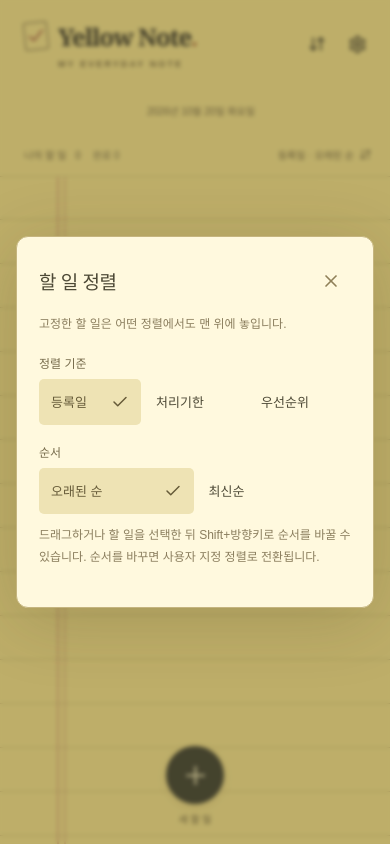
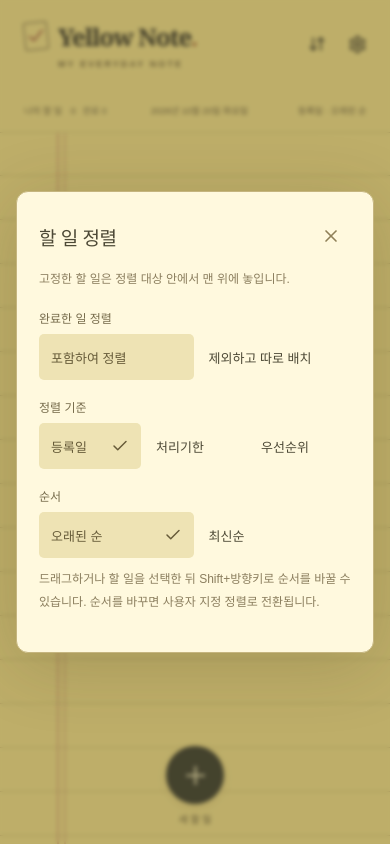
Before and after one commit to hgh-dev/yellownote, a React (Vite) app: page / in a window 390 px wide. Both pictures are taken after a click on the button 317 px from the left and 44 px from the top of the page. Built offline with nearby package versions, Linux system fonts and the light colour scheme.

Commit message:
Add completed task sorting preferences and keep compact header inline

```diff
--- a/src/App.tsx
+++ b/src/App.tsx
@@ -86,9 +86,7 @@ export default function App() {
     resize();
     return () => viewport?.removeEventListener("resize", resize);
   }, []);
-  const visible = sortedTasks(tasks, settings),
-    pinned = visible.filter((t) => t.pinned),
-    normal = visible.filter((t) => !t.pinned);
+  const visible = sortedTasks(tasks, settings);
   const completed = tasks.filter((t) => t.completed).length;
   const sensors = useSensors(
     useSensor(PointerSensor, { activationConstraint: { distance: 6 } }),
@@ -98,7 +96,11 @@ export default function App() {
     return closestCenter({
       ...args,
       droppableContainers: args.droppableContainers.filter(
-        (c) => tasks.find((t) => t.id === c.id)?.pinned === active?.pinned,
+        (c) => {
+          const candidate = tasks.find((t) => t.id === c.id);
+          return candidate?.pinned === active?.pinned &&
+            (!settings.completedSort || settings.completedSort === "include" || candidate?.completed === active?.completed);
+        },
       ),
     });
   };
@@ -316,16 +318,7 @@ export default function App() {
               },
             }}
           >
-            {!!pinned.length && (
-              <div className="task-group">
-                {group(pinned)}
-              </div>
-            )}
-            {!!normal.length && (
-              <div className="task-group">
-                {group(normal)}
-              </div>
-            )}
+            <div className="task-group">{group(visible)}</div>
           </DndContext>
           {ready && !visible.length && (
             <div className="empty-state">
--- a/src/components/SortDialog.tsx
+++ b/src/components/SortDialog.tsx
@@ -38,7 +38,22 @@ export function SortDialog({
   const selected = settings.sortMode === "manual" ? null : settings.sortMode;
   return (
     <Dialog title="할 일 정렬" onClose={onClose}>
-      <p className="help">고정한 할 일은 어떤 정렬에서도 맨 위에 놓입니다.</p>
+      <p className="help">고정한 할 일은 정렬 대상 안에서 맨 위에 놓입니다.</p>
+      <div className="sort-section-title">완료한 일 정렬</div>
+      <div className="sort-options sort-directions">
+        <button aria-pressed={!settings.completedSort || settings.completedSort === "include"}
+          onClick={() => setSettings({ completedSort: "include" })}>포함하여 정렬</button>
+        <button aria-pressed={settings.completedSort === "top" || settings.completedSort === "bottom"}
+          onClick={() => setSettings({ completedSort: settings.completedSort === "top" ? "top" : "bottom" })}>제외하고 따로 배치</button>
+      </div>
+      {(settings.completedSort === "top" || settings.completedSort === "bottom") && <>
+        <div className="sort-section-title">완료한 일 위치</div>
+        <div className="sort-options sort-directions">
+          <button aria-pressed={settings.completedSort === "top"} onClick={() => setSettings({ completedSort: "top" })}>상단</button>
+          <button aria-pressed={settings.completedSort === "bottom"} onClick={() => setSettings({ completedSort: "bottom" })}>하단</button>
+        </div>
+        <p className="help">완료한 일은 선택한 기준으로 정렬하지 않고 기존 수동 순서로 모아 표시합니다. 완료 표시를 꺼 둔 경우에는 숨겨집니다.</p>
+      </>}
       <div className="sort-section-title">정렬 기준</div>
       <div className="sort-options sort-criteria">
         {criteria.map((item) => (
--- a/src/lib/backup.ts
+++ b/src/lib/backup.ts
@@ -20,7 +20,8 @@ export function validSettings(v: unknown): v is Settings {
     v.id === "preferences" &&
     typeof v.showCompleted === "boolean" &&
     ["created", "due", "priority", "manual"].includes(v.sortMode as string) &&
-    ["asc", "desc"].includes(v.direction as string)
+    ["asc", "desc"].includes(v.direction as string) &&
+    (v.completedSort === undefined || ["include", "top", "bottom"].includes(v.completedSort as string))
   );
 }
 export function validTask(v: unknown): v is Task {
--- a/src/lib/tasks.ts
+++ b/src/lib/tasks.ts
@@ -36,6 +36,12 @@ export function sortedTasks(tasks: Task[], settings: Settings): Task[] {
   return tasks
     .filter((t) => settings.showCompleted || !t.completed)
     .sort((a, b) => {
+      if (settings.completedSort && settings.completedSort !== "include") {
+        if (a.completed !== b.completed)
+          return a.completed === (settings.completedSort === "top") ? -1 : 1;
+        if (a.completed && b.completed)
+          return a.sortOrder - b.sortOrder || a.createdAt.localeCompare(b.createdAt) || a.id.localeCompare(b.id);
+      }
       if (a.pinned !== b.pinned) return a.pinned ? -1 : 1;
       let diff = 0;
       if (settings.sortMode === "created")
@@ -70,6 +76,8 @@ export function reorderTasks(
     over = visible.find((t) => t.id === overId);
   if (!active || !over || active.pinned !== over.pinned || activeId === overId)
     return null;
+  if (settings.completedSort && settings.completedSort !== "include" && active.completed !== over.completed)
+    return null;
   const from = visible.indexOf(active),
     to = visible.indexOf(over);
   visible.splice(from, 1);
--- a/src/styles.css
+++ b/src/styles.css
@@ -964,16 +964,36 @@ textarea {
   letter-spacing: 0;
 }
 @media (max-width: 520px) {
-  .app-header { grid-template-rows: 88px 88px; min-height: 176px; }
+  .app-header { grid-template-rows: 88px 44px; min-height: 132px; }
   .header-meta {
-    height: 88px;
-    grid-template-columns: minmax(0, 1fr) auto;
-    grid-template-rows: 44px 44px;
-    gap: 0 8px;
+    height: 44px;
+    grid-template-columns: auto minmax(86px, 1fr) auto;
+    grid-template-rows: 44px;
+    gap: 0 4px;
   }
-  .header-meta time { grid-column: 1 / -1; grid-row: 1; }
-  .task-counts { grid-column: 1; grid-row: 2; }
-  .current-sort { grid-column: 2; grid-row: 2; font-size: 10px; }
+  .header-meta time {
+    grid-column: 2;
+    grid-row: 1;
+    min-width: 0;
+    overflow: hidden;
+    text-overflow: ellipsis;
+    font-size: 9px;
+  }
+  .task-counts {
+    grid-column: 1;
+    grid-row: 1;
+    font-size: 9px;
+  }
+  .current-sort {
+    grid-column: 3;
+    grid-row: 1;
+    max-width: 86px;
+    min-width: 0;
+    overflow: hidden;
+    text-overflow: ellipsis;
+    font-size: 9px;
+  }
+  .completed-count { margin-left: 7px; font-size: 9px; }
   .task-counts .completed-count { display: inline; }
 }
 
--- a/src/types.ts
+++ b/src/types.ts
@@ -18,6 +18,7 @@ export interface Settings {
   showCompleted: boolean;
   sortMode: SortMode;
   direction: "asc" | "desc";
+  completedSort?: "include" | "top" | "bottom";
 }
 export const defaults: Settings = {
   id: "preferences",
```
Also changed, not shown: 1 other file (tests, documents, lock files or other folders).
